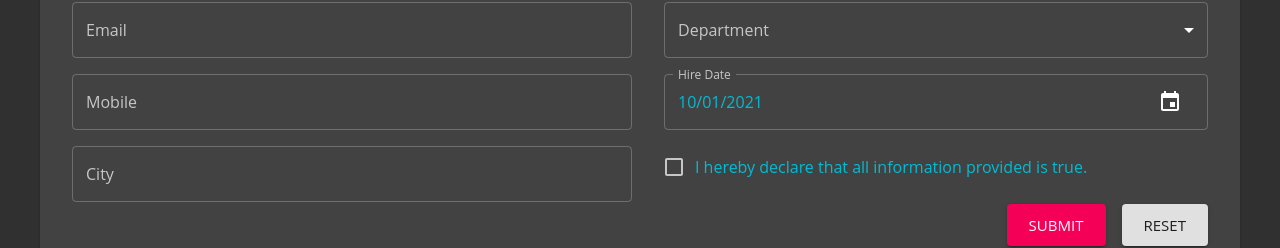
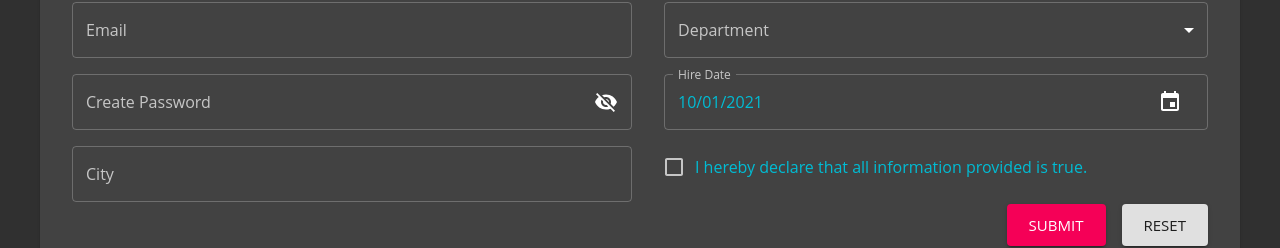
Before and after one commit to carloswimmer/material-with-formik, a React (Create React App) app: page / in a window 1280 px wide. Shown: the part 206-454 px from the top of the page. Built offline with nearby package versions, Linux system fonts and the light colour scheme.

Commit message:
Include inputProps into Input component

```diff
--- a/src/components/controls/Input.tsx
+++ b/src/components/controls/Input.tsx
@@ -10,6 +10,7 @@
     onBlur,
     error,
     helperText,
+    InputProps,
     ...others
   } = props;
 
@@ -24,6 +25,7 @@
       onBlur={onBlur}
       error={error}
       helperText={helperText}
+      InputProps={InputProps}
       {...others}
     />
   );
--- a/src/pages/Employees/EmployeeForm.tsx
+++ b/src/pages/Employees/EmployeeForm.tsx
@@ -1,8 +1,10 @@
-import React, { useCallback } from 'react';
+import React, { useCallback, useState, MouseEvent } from 'react';
 import {
   Backdrop,
   CircularProgress,
   Grid,
+  IconButton,
+  InputAdornment,
   makeStyles,
   Theme,
 } from '@material-ui/core';
@@ -17,6 +19,7 @@
 import * as Yup from 'yup';
 import * as employeeService from '../../services/employeeService';
 import handleFieldProps from '../../utils/handleFieldProps';
+import { Visibility, VisibilityOff } from '@material-ui/icons';
 
 const genderItems = [
   { id: 'male', title: 'Male' },
@@ -76,6 +79,7 @@
 }
 
 const EmployeeForm: React.FC = () => {
+  const [showPassword, setShowPassword] = useState<boolean>(false);
   const classes = useStyles();
 
   const handleEmployeeSubmit = useCallback(
@@ -85,6 +89,17 @@
         actions.setSubmitting(false);
         actions.resetForm();
       }, 3000);
+    },
+    [],
+  );
+
+  const handleClickShowPassword = useCallback(() => {
+    setShowPassword((state) => !state);
+  }, []);
+
+  const handleMouseDownPassword = useCallback(
+    (event: MouseEvent<HTMLButtonElement>) => {
+      event.preventDefault();
     },
     [],
   );
@@ -114,9 +129,24 @@
                 {...handleFieldProps(formik, 'email')}
               />
               <Input
-                label="Mobile"
-                id="mobile"
-                {...handleFieldProps(formik, 'mobile')}
+                label="Create Password"
+                id="password"
+                type={showPassword ? 'text' : 'password'}
+                {...handleFieldProps(formik, 'password')}
+                InputProps={{
+                  endAdornment: (
+                    <InputAdornment position="end">
+                      <IconButton
+                        aria-label="toggle password visibility"
+                        onClick={handleClickShowPassword}
+                        onMouseDown={handleMouseDownPassword}
+                        edge="end"
+                      >
+                        {showPassword ? <Visibility /> : <VisibilityOff />}
+                      </IconButton>
+                    </InputAdornment>
+                  ),
+                }}
               />
               <Input
                 label="City"
```
Also changed, not shown: 1 other file (tests, documents, lock files or other folders).
